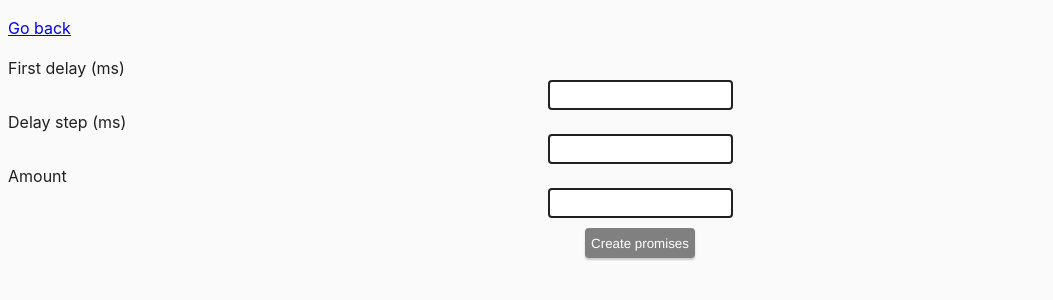
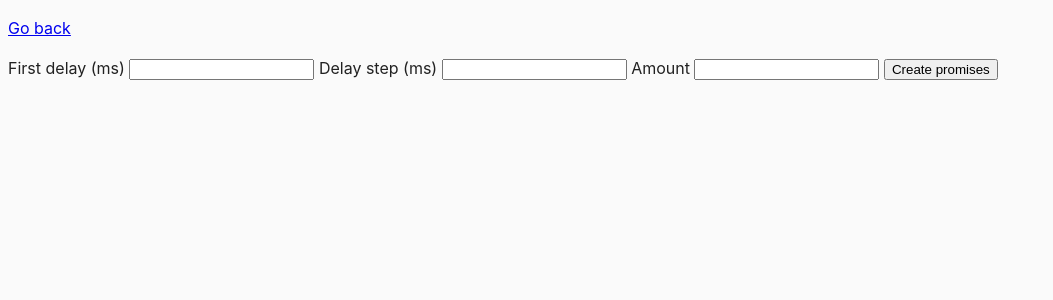
Before and after one commit to oleksandr-vasylenko/goit-js-hw-09, a website built with Parcel: page src/03-promises.html in a window 1280 px wide. Shown: the whole page, without its empty margins (0-1053 px from the left). Built offline with nearby package versions, Linux system fonts and the light colour scheme.

Commit message:
Update common.css

```diff
--- a/src/css/common.css
+++ b/src/css/common.css
@@ -17,7 +17,7 @@ img {
   max-width: 100%;
 }
 
-input {
+#datetime-picker {
   display: flex;
   margin-left: auto;
   margin-right: auto;
@@ -31,7 +31,7 @@ input {
   text-align: center;
 }
 
-button {
+button[type='button'] {
   display: flex;
   margin-left: auto;
   margin-right: auto;
@@ -53,14 +53,14 @@ button {
   cursor: pointer;
 }
 
-button:enabled {
+button[type='button']:enabled {
   background-color: grey;
   font-weight: 500;
   box-shadow: 0px 2px 2px rgba(0, 0, 0, 0.2);
 }
 
-button:hover,
-button:focus {
+button[type='button']:hover,
+button[type='button']:focus {
   background-color: rgb(66, 66, 66);
   box-shadow: 0px 2px 4px rgba(0, 0, 0, 0.2);
 }
```
